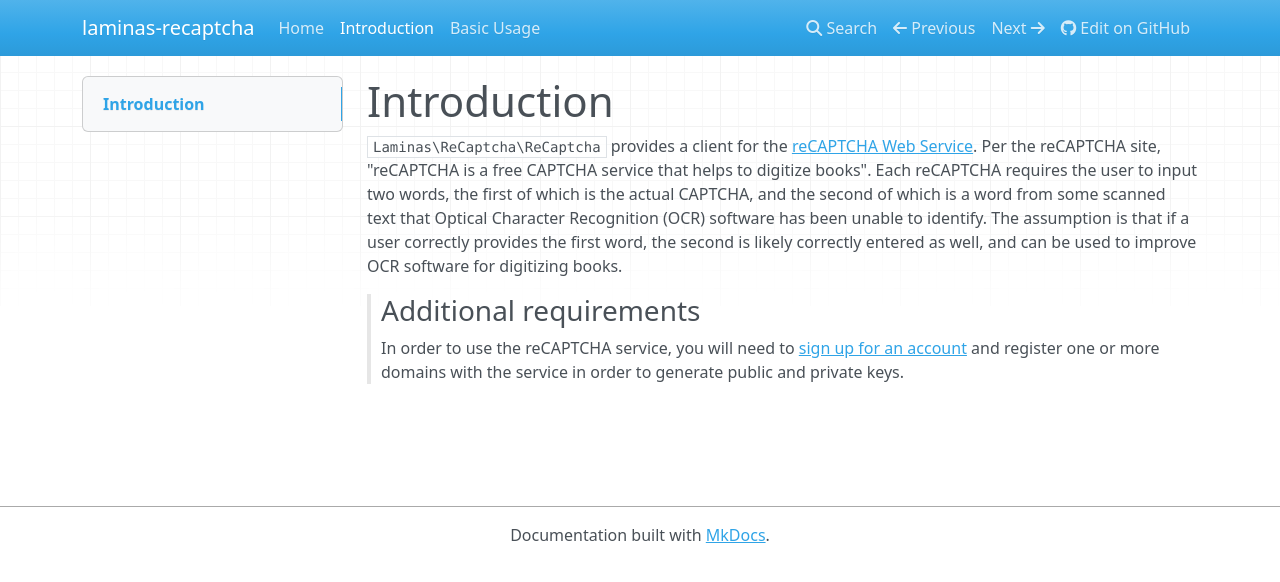
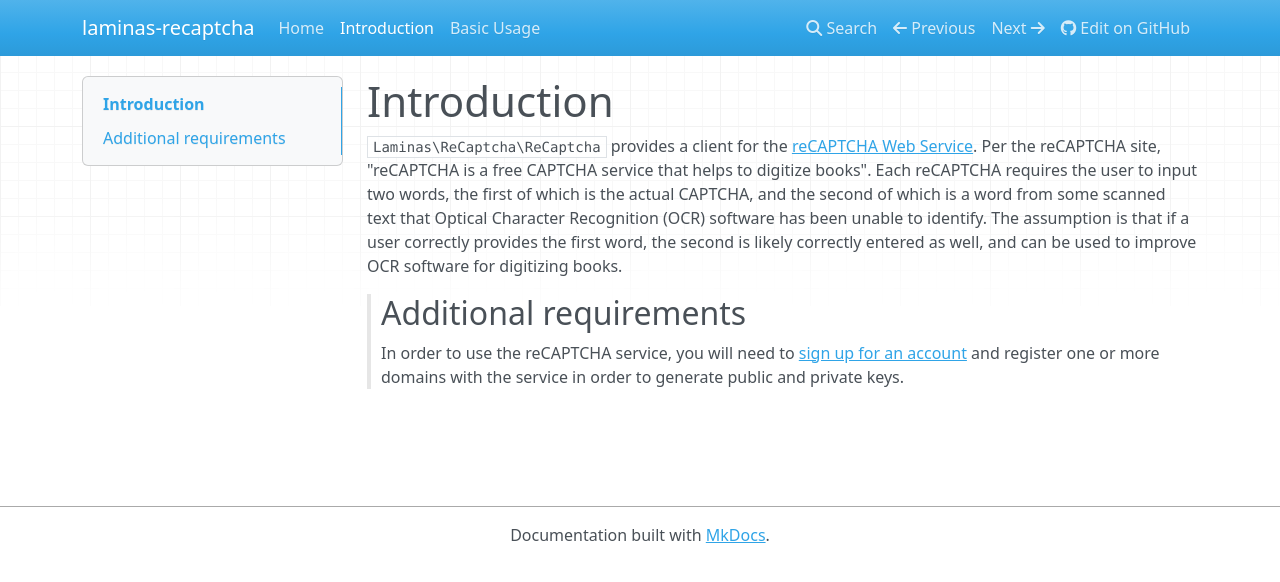
Before and after one commit to laminas/laminas-recaptcha, an MkDocs documentation site: the page built from docs/book/intro.md, in a window 1280 px wide. Shown: the top 582 px of the page. Built offline with MkDocs 1.6.1, drawn with Linux system fonts in a browser that asks for light colours; nearby versions of some CDN libraries.

Commit message:
Resolve markdownlint errors
Signed-off-by: Nathanael Esayeas <nathanael.esayeas@protonmail.com>

```diff
--- a/docs/book/intro.md
+++ b/docs/book/intro.md
@@ -7,7 +7,7 @@ scanned text that Optical Character Recognition (OCR) software has been unable t
 if a user correctly provides the first word, the second is likely correctly entered as well, and can be used to
 improve OCR software for digitizing books.
 
-> ### Additional requirements
+> ## Additional requirements
 >
 > In order to use the reCAPTCHA service, you will need to
 > [sign up for an account](https://www.google.com/recaptcha/admin) and register
```
Also changed, not shown: README.md (+2 -3 lines).
